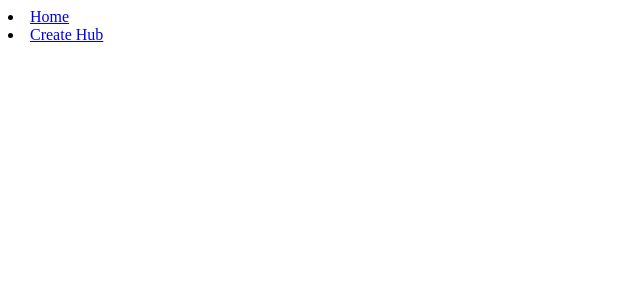
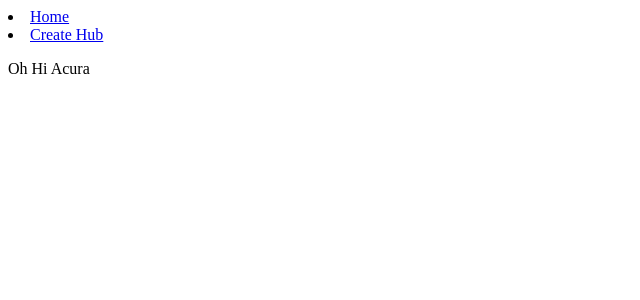
Before and after one commit to jjnaga/project02, a React app: page /Acura in a window 1280 px wide. Shown: the top 300 px of the page, without its empty margins (0-640 px from the left). Built offline with nearby package versions, Linux system fonts and the light colour scheme; the HTML template or start-up script is replaced by a standard one.

Commit message:
Add Homepage for each respective company. Homepage then shows models.

```diff
--- a/src/App.js
+++ b/src/App.js
@@ -3,10 +3,9 @@ import { Switch, Route } from "react-router-dom";
 
 import Topbar from "./components/Topbar";
 import Home from "./components/Home";
+import HomeBase from "./components/HomeBase";
 import Page from "./components/Page";
 import Create from "./components/Create";
-
-import API from "../api/API";
 
 class App extends React.Component {
 	constructor(props) {
@@ -33,7 +32,7 @@ class App extends React.Component {
 	}
 
 	render() {
-		const { companies } = API;
+		const { companies, models } = this.state;
 		return (
 			<div className="container">
 				<Topbar />
@@ -41,10 +40,12 @@ class App extends React.Component {
 					<Route
 						exact
 						path="/"
-						render={() => <Home companies={companies} />}
+						render={() => (
+							<Home companies={companies} models={models} />
+						)}
 					/>
-					<Route path="/BMW" component={Page} />
 					<Route path="/create" component={Create} />
+					<Route path="/:company" component={HomeBase} />
 				</Switch>
 			</div>
 		);
--- /dev/null
+++ b/src/components/HomeBase.jsx
@@ -0,0 +1,9 @@
+import React from "react";
+
+const HomeBase = ({ match }) => (
+	<div className="HomeBase">
+		<p>Oh Hi {match.params.company}</p>
+	</div>
+);
+
+export default HomeBase;
```
Also changed, not shown: src/components/Home.jsx (+7 -1 lines).
